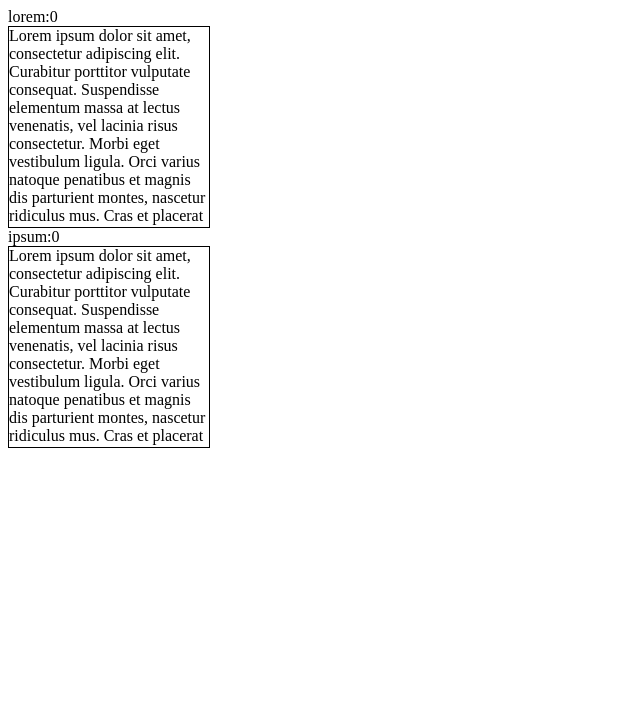
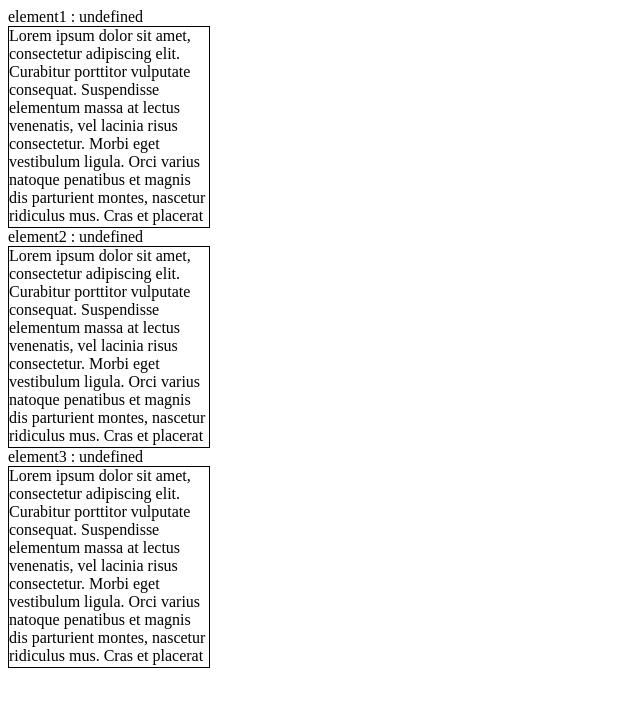
Before and after one commit to erwindavid/excerdlight, a React (Create React App) app: page / in a window 1280 px wide. Shown: the top 704 px of the page, without its empty margins (0-640 px from the left). Built offline with nearby package versions, Linux system fonts and the light colour scheme.

Commit message:
1 file modified

```diff
--- a/App.tsx
+++ b/App.tsx
@@ -1,44 +1,74 @@
 import * as React from 'react';
 import './style.css';
-import { useState, useEffect, useRef } from 'react';
+import { useState, useRef, useEffect } from 'react';
 
-export default function App() {
-  const [scrolls, setScrolls] = useState([
-    { element: 'lorem', scrollTop: 0 },
-    { element: 'ipsum', scrollTop: 0 },
-  ]);
+export default function MyApp() {
+  const [scrollPositions, setScrollPositions] = useState({});
+  const isInitialMount = useRef(true);
 
-  function scrollElement(element, event) {
-    const newScrolls = scrolls.map((e) => {
-      return { ...e };
+  const handleScroll = (id, scrollTop) => {
+    setScrollPositions((prevState) => {
+      if (prevState[id] !== scrollTop) {
+        return {
+          ...prevState,
+          [id]: scrollTop,
+        };
+      }
+      return prevState;
     });
-    newScrolls.map((e) => {
-      if (e.element == element) {
-        e.scrollTop = Math.round(event.target.scrollTop);
-      }
-    });
-    setScrolls(newScrolls);
-  }
+  };
 
-  function Element(props) {
-    console.log(props.scrollTop);
-    let elementRef = useRef();
+  return (
+    <div>
+      <Element
+        id="element1"
+        onScroll={handleScroll}
+        scrollPosition={scrollPositions['element1']}
+      />
+      <Element
+        id="element2"
+        onScroll={handleScroll}
+        scrollPosition={scrollPositions['element2']}
+      />
+      <Element
+        id="element3"
+        onScroll={handleScroll}
+        scrollPosition={scrollPositions['element3']}
+      />
+    </div>
+  );
+
+  function Element({ id, onScroll, scrollPosition }) {
+    const ref = useRef(null);
 
     useEffect(() => {
-      if (elementRef) elementRef.current.scrollTop = props.scrollTop;
-    }, [elementRef, props.scrollTop]);
+      if (isInitialMount.current) {
+        isInitialMount.current = false;
+        return;
+      }
+
+      if (ref.current && scrollPosition !== ref.current.scrollTop) {
+        ref.current.scrollTop = scrollPosition;
+      }
+    }, [scrollPosition]);
+
+    useEffect(() => {
+      const handleElementScroll = () => {
+        if (ref.current) {
+          onScroll(id, ref.current.scrollTop);
+        }
+      };
+      const element = ref.current;
+      element.addEventListener('scroll', handleElementScroll);
+      return () => {
+        element.removeEventListener('scroll', handleElementScroll);
+      };
+    }, [id, onScroll]);
 
     return (
       <div>
-        <div>{props.element + ':' + props.scrollTop}</div>
-        <div
-          ref={elementRef}
-          id={props.element}
-          onScroll={() => {
-            props.scrollElement(props.element, event);
-          }}
-         className="ovf"
-        >
+        <div>{id + ' : ' + scrollPosition}</div>
+        <div ref={ref} className="ovf">
           Lorem ipsum dolor sit amet, consectetur adipiscing elit. Curabitur
           porttitor vulputate consequat. Suspendisse elementum massa at lectus
           venenatis, vel lacinia risus consectetur. Morbi eget vestibulum
@@ -49,17 +79,4 @@ export default function App() {
       </div>
     );
   }
-
-  return (
-    <div>
-      {scrolls.map((e) => (
-        <Element
-          key={e.element}
-          element={e.element}
-          scrollTop={e.scrollTop}
-          scrollElement={scrollElement}
-        />
-      ))}
-    </div>
-  );
 }
```
